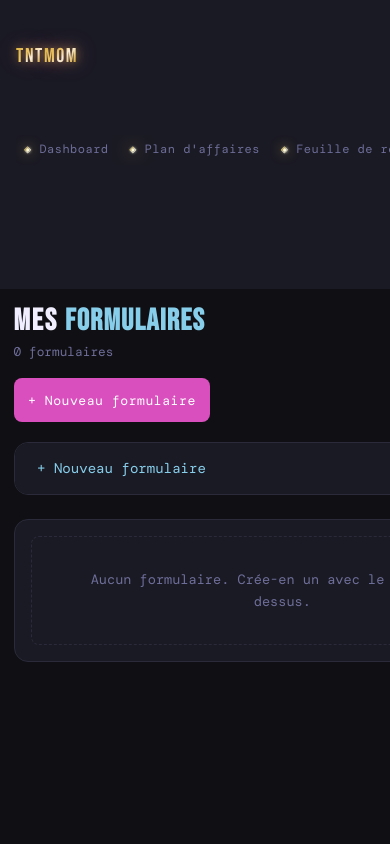
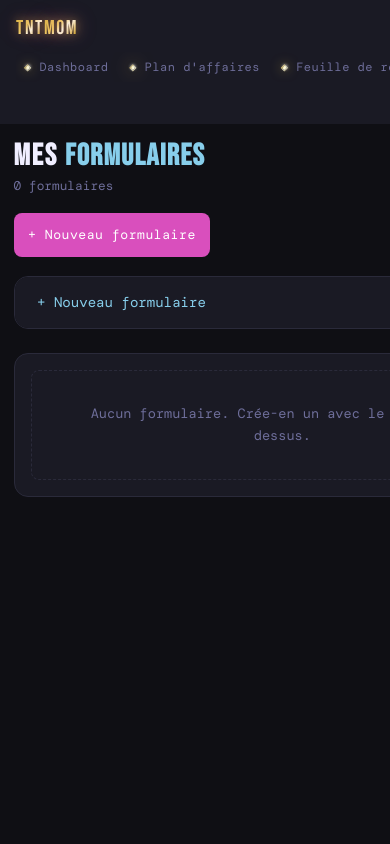
Before and after one commit to naomie6958/TNTMom-Business, a Flask app: page /formulaires in a window 390 px wide; the page is wider, and only the part inside the window is pictured. Run offline with Flask 3, Linux system fonts and the light colour scheme; the visitor is signed in with stand-in values (Sample User, id 1); data that the repository does not hold is empty; some web fonts are replaced.

Commit message:
Fix mobile sidebar gap: add align-content: start to app-layout grid
Grid rows were stretching to fill min-height: 100vh when content was short,
making the sidebar row artificially tall on mobile.

Co-Authored-By: Claude Sonnet 4.6 <noreply@anthropic.com>

```diff
--- a/ClientPortal/static/css/style.css
+++ b/ClientPortal/static/css/style.css
@@ -755,7 +755,7 @@ input[type="date"]::-webkit-calendar-picker-indicator {
 }
 /* ── RESPONSIVE TABLETTE ─────────────────────────────────────────────────── */
 @media (max-width: 900px) {
-    .app-layout { grid-template-columns: 1fr; }
+    .app-layout { grid-template-columns: 1fr; align-content: start; }
 
     /* La sidebar verticale devient une barre horizontale en haut */
     .sidebar {
--- a/ClientPortal/templates/base.html
+++ b/ClientPortal/templates/base.html
@@ -5,7 +5,7 @@
     <meta name="viewport" content="width=device-width, initial-scale=1.0">
     {# block title : chaque template enfant peut personnaliser le titre de l'onglet #}
     <title>{% block title %}ClientPortal{% endblock %} — TNTMom</title>
-    <link rel="stylesheet" href="{{ url_for('static', filename='css/style.css') }}?v=31">
+    <link rel="stylesheet" href="{{ url_for('static', filename='css/style.css') }}?v=32">
     <link rel="icon" href="{{ url_for('static', filename='images/favicon.svg') }}" type="image/svg+xml">
     {# url_for('static', ...) génère le bon chemin peu importe où Flask est monté #}
     {% block head %}{% endblock %}
--- a/ClientPortal/templates/base_portail.html
+++ b/ClientPortal/templates/base_portail.html
@@ -4,7 +4,7 @@
     <meta charset="UTF-8">
     <meta name="viewport" content="width=device-width, initial-scale=1.0">
     <title>{% block title %}Mon projet{% endblock %} — TNTMom</title>
-    <link rel="stylesheet" href="{{ url_for('static', filename='css/style.css') }}?v=31">
+    <link rel="stylesheet" href="{{ url_for('static', filename='css/style.css') }}?v=32">
     <link rel="icon" href="{{ url_for('static', filename='images/favicon.svg') }}" type="image/svg+xml">
     {% block head %}{% endblock %}
 </head>
```
